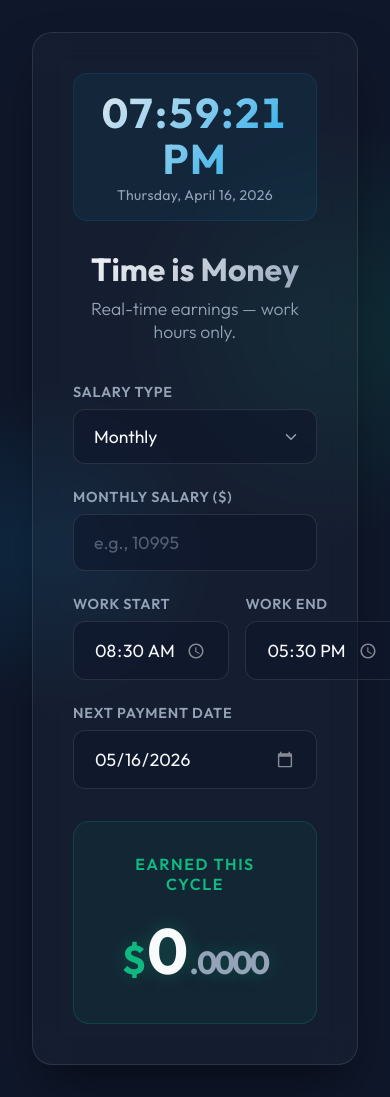
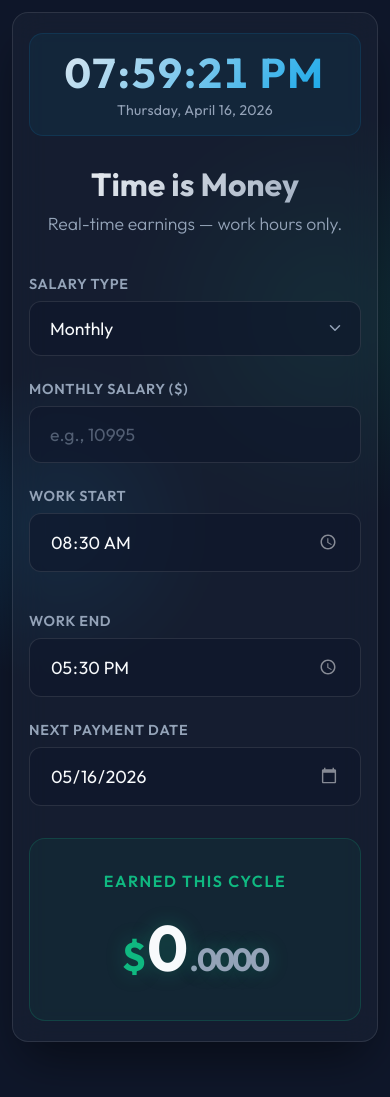
Before and after one commit to RoberaET/salarytimer, a React (Vite) app: page / in a window 390 px wide. After the commit the page ends 1054 px from the top, so only its background shows below. Built offline with nearby package versions, Linux system fonts and the light colour scheme.

Commit message:
Make app mobile-friendly: responsive layout, scaled typography, stacked inputs on small screens

```diff
--- a/index.html
+++ b/index.html
@@ -3,7 +3,10 @@
   <head>
     <meta charset="UTF-8" />
     <link rel="icon" type="image/svg+xml" href="/favicon.svg" />
-    <meta name="viewport" content="width=device-width, initial-scale=1.0" />
+    <meta name="viewport" content="width=device-width, initial-scale=1.0, viewport-fit=cover" />
+    <meta name="theme-color" content="#0f172a" />
+    <meta name="apple-mobile-web-app-capable" content="yes" />
+    <meta name="apple-mobile-web-app-status-bar-style" content="black-translucent" />
     <title>Real-Time Salary Earnings Tracker</title>
     <meta name="description" content="Discover exactly how much you earn every second in real-time based on your hourly or monthly salary." />
     <link rel="preconnect" href="https://fonts.googleapis.com">
--- a/src/index.css
+++ b/src/index.css
@@ -19,9 +19,10 @@ body {
   background-color: var(--bg-color);
   color: var(--text-main);
   min-height: 100vh;
+  min-height: 100dvh;
   display: flex;
   justify-content: center;
-  align-items: center;
+  align-items: flex-start;
   overflow-x: hidden;
   background-image:
     radial-gradient(circle at 15% 50%, rgba(14, 165, 233, 0.15), transparent 25%),
@@ -31,7 +32,7 @@ body {
 #root {
   width: 100%;
   max-width: 600px;
-  padding: 2rem;
+  padding: 1.5rem;
 }
 
 /* Glassmorphism utilities */
@@ -44,6 +45,90 @@ body {
   padding: 2.5rem;
   box-shadow: 0 25px 50px -12px rgba(0, 0, 0, 0.5);
   animation: fadeIn 0.6s ease-out forwards;
+}
+
+/* ── Mobile-first responsive ── */
+@media (max-width: 480px) {
+  #root {
+    padding: 0.75rem;
+  }
+
+  .glass-panel {
+    padding: 1.25rem 1rem;
+    border-radius: 16px;
+  }
+
+  .live-clock-time {
+    font-size: 1.9rem;
+  }
+
+  .live-clock-date {
+    font-size: 0.78rem;
+  }
+
+  .title {
+    font-size: 1.5rem;
+  }
+
+  .subtitle {
+    font-size: 0.9rem;
+    margin-bottom: 1.5rem;
+  }
+
+  /* Stack time inputs vertically on phones */
+  .form-row {
+    flex-direction: column;
+    gap: 0;
+  }
+
+  .input-field {
+    padding: 0.85rem 1rem;
+    font-size: 1rem;
+  }
+
+  /* Earnings number scales down so it never overflows */
+  .earnings-amount {
+    font-size: 2.6rem;
+    flex-wrap: wrap;
+  }
+
+  .earnings-currency {
+    font-size: 1.8rem;
+  }
+
+  .earnings-decimals {
+    font-size: 1.4rem;
+  }
+
+  .earnings-container {
+    padding: 1.25rem 1rem;
+  }
+
+  /* Status badge: allow text to wrap */
+  .status-badge {
+    font-size: 0.78rem;
+    flex-wrap: wrap;
+    line-height: 1.4;
+  }
+
+  /* Rate breakdown: smaller text */
+  .rate-label {
+    font-size: 0.65rem;
+  }
+
+  .rate-value {
+    font-size: 0.88rem;
+  }
+
+  .rate-breakdown {
+    padding: 0.75rem 0.75rem;
+  }
+}
+
+@media (min-width: 481px) {
+  body {
+    align-items: center;
+  }
 }
 
 .title {
```
